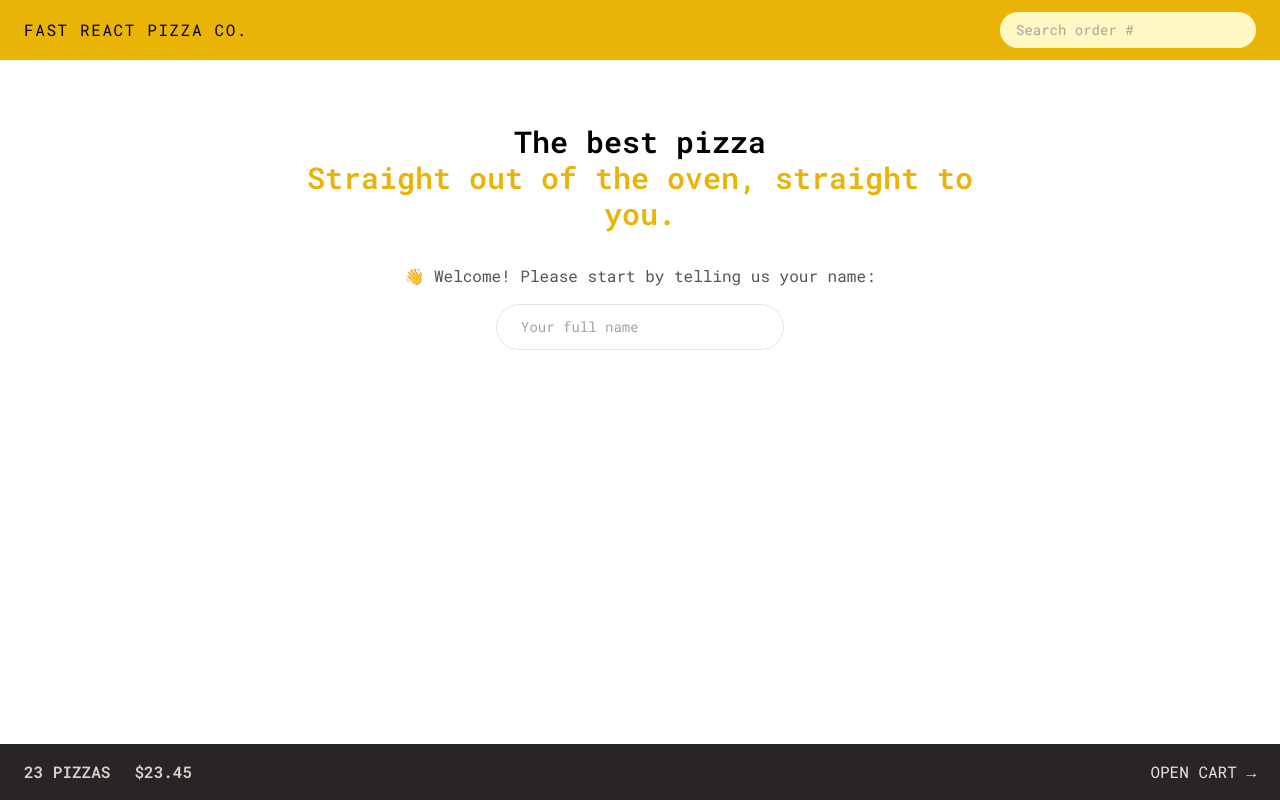
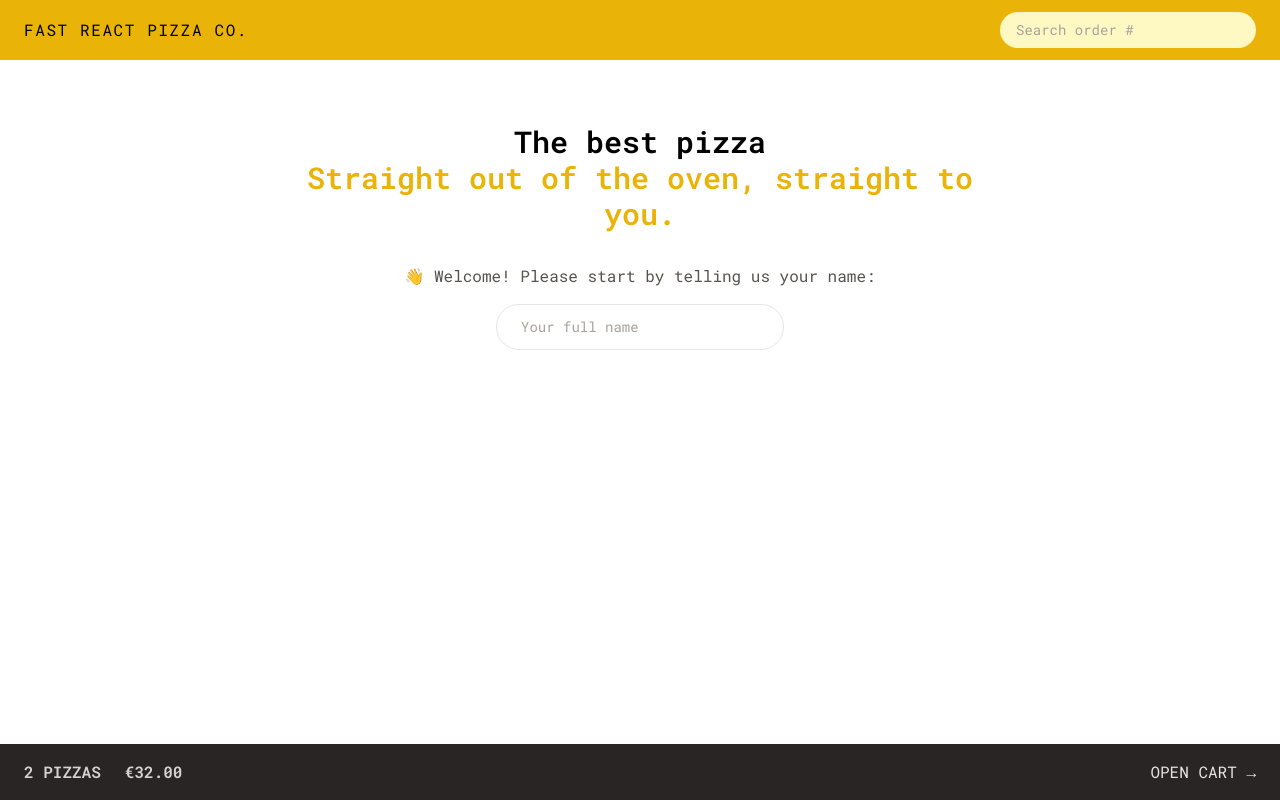
Before and after one commit to Hybola/16-fast-react-pizza-redo, a React (Vite) app: page / in a window 1280 px wide. Built offline with nearby package versions, Linux system fonts and the light colour scheme.

Commit message:
lecture 317

```diff
--- a/src/features/cart/CartOverview.jsx
+++ b/src/features/cart/CartOverview.jsx
@@ -1,11 +1,17 @@
+import { useSelector } from "react-redux";
 import { Link } from "react-router-dom";
+import { formatCurrency } from "../../utils/helpers";
+import { getTotalCartPrice, getTotalCartQuatity } from "./cartSlice";
 
 function CartOverview() {
+  const totalCartQuantity = useSelector(getTotalCartQuatity);
+  const totalCartPrice = useSelector(getTotalCartPrice);
+  if (!totalCartPrice && !totalCartQuantity) return;
   return (
     <div className="flex items-center justify-between bg-stone-800 px-4 py-4 uppercase text-stone-200 sm:px-6 md:text-base">
       <p className="space-x-4 font-semibold text-stone-300 sm:space-x-6">
-        <span>23 pizzas</span>
-        <span>$23.45</span>
+        <span>{totalCartQuantity} pizzas</span>
+        <span>{formatCurrency(totalCartPrice)}</span>
       </p>
       <Link to="/cart">Open cart &rarr;</Link>
     </div>
--- a/src/features/cart/cartSlice.js
+++ b/src/features/cart/cartSlice.js
@@ -52,3 +52,7 @@ export const {
   clearCart,
 } = cartSlice.actions;
 export default cartSlice.reducer;
+export const getTotalCartQuatity = (state) =>
+  state.cart.cart.reduce((acc, item) => item.quantity + acc, 0);
+export const getTotalCartPrice = (state) =>
+  state.cart.cart.reduce((acc, item) => item.totalPrice + acc, 0);
```
